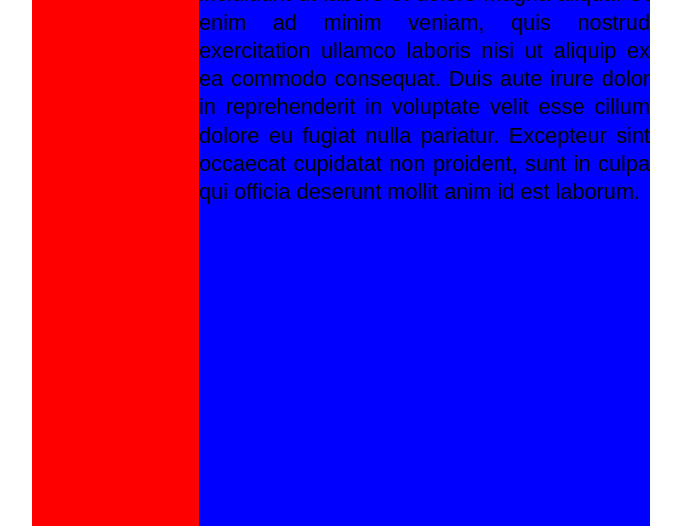
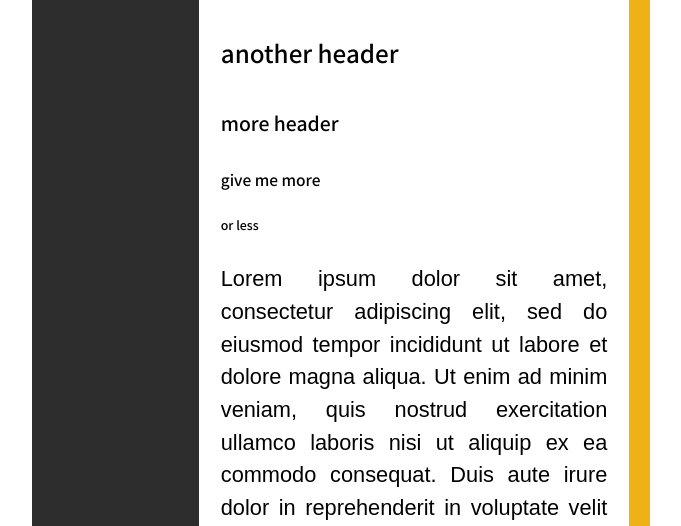
Before and after one commit to kylejamesross/resume, a Gatsby site: page / in a window 1280 px wide. Shown: the part 274-800 px from the top of the page, without its empty margins (299-980 px from the left). Built offline with nearby package versions, Linux system fonts and the light colour scheme; Gatsby itself is replaced by a stand-in of ours.

Commit message:
Finish grid columns and spacing

```diff
--- a/src/components/GlobalStyle.js
+++ b/src/components/GlobalStyle.js
@@ -40,47 +40,53 @@ main {
 }
 
 h1, h2, h3, h4, h5, h6, p {
-  line-height: 1.3;
-  margin: ${({ theme }) => `${theme.font.sizes.baseline}rem`} 0;
+  line-height: ${({ theme }) => theme.font.sizes.baseline};
 }
 
 h1, h2 {
-  font-family: 'Raleway', sans-serif;
+  font-family: ${({ theme }) => theme.font.families.header};
   font-weight: bold;
 }
 
 h3, h4, h5, h6 {
-  font-family: 'Assistant', sans-serif;
+  font-family: ${({ theme }) => theme.font.families.subHeader};
   font-weight: 600;
 }
 
 h1 {
   font-size: ${({ theme }) => `${theme.font.sizes.h1}rem`};
+  margin: ${({ theme }) => `${theme.spacing.h1}rem 0`};
 }
 
 h2 {
   font-size: ${({ theme }) => `${theme.font.sizes.h2}rem`};
+  margin: ${({ theme }) => `${theme.spacing.h2}rem 0`};
 }
 
 h3 {
   font-size: ${({ theme }) => `${theme.font.sizes.h3}rem`};
+  margin: ${({ theme }) => `${theme.spacing.h3}rem 0`};
 }
 
 h4 {
   font-size: ${({ theme }) => `${theme.font.sizes.h4}rem`};
+  margin: ${({ theme }) => `${theme.spacing.h4}rem 0`};
 }
 
 h5 {
   font-size: ${({ theme }) => `${theme.font.sizes.h5}rem`};
+  margin: ${({ theme }) => `${theme.spacing.h5}rem 0`};
 }
 
 h6 {
   font-size: ${({ theme }) => `${theme.font.sizes.h6}rem`};
+  margin: ${({ theme }) => `${theme.spacing.h6}rem 0`};
 }
 
 p {
   font-size: ${({ theme }) => `${theme.font.sizes.p}rem`};
-  font-family: "Noto Serif JP", sans-serif;
+  margin: ${({ theme }) => `${theme.spacing.p}rem 0`};
+  font-family: ${({ theme }) => theme.font.families.paragraph};
   font-weight: 400;
   text-align: justify;
 }
--- a/src/components/LayoutGrid.js
+++ b/src/components/LayoutGrid.js
@@ -10,27 +10,11 @@ const LayoutGrid = styled.div`
     height: 100%;
   }
 
-  div:first-child {
-    background-color: red;
-  }
-
-  div:nth-child(2) {
-    background-color: blue;
-  }
-
   @media print {
     display: grid;
     grid-template-columns: 1fr 2.7fr;
     height: 100%;
   }
-
-  div:first-child {
-    background-color: red;
-  }
-
-  div:nth-child(2) {
-    background-color: blue;
-  }
 `
 
 export default LayoutGrid
--- /dev/null
+++ b/src/components/LayoutGridColumn.js
@@ -0,0 +1,7 @@
+import styled from "styled-components"
+
+const LayoutGridColumn = styled.div`
+  padding: ${({ theme }) => `${theme.font.sizes.base}rem`};
+`
+
+export default LayoutGridColumn
--- /dev/null
+++ b/src/components/LeftLayoutGridColumn.js
@@ -0,0 +1,23 @@
+import React from "react"
+import LayoutGridColumn from "./LayoutGridColumn"
+import { StaticImage } from "gatsby-plugin-image"
+import styled from "styled-components"
+
+const StyledLeftLayoutGridColumn = styled(LayoutGridColumn)`
+  background-color: ${({ theme }) => theme.colors.secondary};
+  padding-top: ${({ theme }) => `${theme.font.sizes.base * 2}rem`};
+`
+
+const LeftLayoutGridColumn = () => (
+  <StyledLeftLayoutGridColumn>
+    <StaticImage
+      src="../images/gatsby-astronaut.png"
+      width={300}
+      quality={95}
+      formats={["AUTO", "WEBP", "AVIF"]}
+      alt="A Gatsby astronaut"
+    />
+  </StyledLeftLayoutGridColumn>
+)
+
+export default LeftLayoutGridColumn
--- /dev/null
+++ b/src/components/RightLayoutGridColumn.js
@@ -0,0 +1,33 @@
+import React from "react"
+import styled from "styled-components"
+import LayoutGridColumn from "./LayoutGridColumn"
+
+const StyledLayoutGridColumn = styled(LayoutGridColumn)`
+  border-top: ${({ theme }) =>
+    `${theme.font.sizes.base}rem solid ${theme.colors.primary}`};
+  border-right: ${({ theme }) =>
+    `${theme.font.sizes.base}rem solid ${theme.colors.primary}`};
+  background-clip: border-box;
+`
+
+const RightLayoutGridColumn = () => (
+  <StyledLayoutGridColumn>
+    <h1>Hello World</h1>
+    <h2>Lets go!</h2>
+    <h3>another header</h3>
+    <h4>more header</h4>
+    <h5>give me more</h5>
+    <h6>or less</h6>
+    <p>
+      Lorem ipsum dolor sit amet, consectetur adipiscing elit, sed do eiusmod
+      tempor incididunt ut labore et dolore magna aliqua. Ut enim ad minim
+      veniam, quis nostrud exercitation ullamco laboris nisi ut aliquip ex ea
+      commodo consequat. Duis aute irure dolor in reprehenderit in voluptate
+      velit esse cillum dolore eu fugiat nulla pariatur. Excepteur sint occaecat
+      cupidatat non proident, sunt in culpa qui officia deserunt mollit anim id
+      est laborum.
+    </p>
+  </StyledLayoutGridColumn>
+)
+
+export default RightLayoutGridColumn
--- a/src/components/providers/ThemeProvider.js
+++ b/src/components/providers/ThemeProvider.js
@@ -8,15 +8,21 @@ const getTheme = () => {
 
   const getScaledSize = pow => base * scalingFactor ** pow
 
-  console.log(getScaledSize(3))
-
   return {
     aspectRatioWidth: 8.5,
     aspectRatioHeight: 11,
     minScreenSize: 550,
     maxScreenSize: 1300,
+    colors: {
+      primary: "#f0b117",
+      secondary: "#2d2d2d",
+    },
     font: {
-      families: {},
+      families: {
+        header: "'Raleway', sans-serif",
+        subHeader: "'Assistant', sans-serif",
+        paragraph: "'Noto Serif JP', sans-serif",
+      },
       sizes: {
         minFont: 14,
         maxFont: 22,
@@ -31,6 +37,15 @@ const getTheme = () => {
         p: getScaledSize(0),
       },
     },
+    spacing: {
+      h1: getScaledSize(4),
+      h2: getScaledSize(3),
+      h3: getScaledSize(2),
+      h4: getScaledSize(1),
+      h5: getScaledSize(0),
+      h6: getScaledSize(-1),
+      p: getScaledSize(1),
+    },
   }
 }
 
--- a/src/pages/index.js
+++ b/src/pages/index.js
@@ -1,9 +1,10 @@
 import * as React from "react"
-import { StaticImage } from "gatsby-plugin-image"
 import Seo from "../components/seo"
 import Providers from "../components/providers/Providers"
 import GlobalStyle from "../components/GlobalStyle"
 import LayoutGrid from "../components/LayoutGrid"
+import LeftLayoutGridColumn from "../components/LeftLayoutGridColumn"
+import RightLayoutGridColumn from "../components/RightLayoutGridColumn"
 import Content from "../components/Content"
 
 const IndexPage = () => (
@@ -12,28 +13,8 @@ const IndexPage = () => (
     <Seo title="Kyle Ross - Resume" />
     <Content>
       <LayoutGrid>
-        <div>
-          <StaticImage
-            src="../images/gatsby-astronaut.png"
-            width={300}
-            quality={95}
-            formats={["AUTO", "WEBP", "AVIF"]}
-            alt="A Gatsby astronaut"
-          />
-        </div>
-        <div>
-          <h1>Hello World</h1>
-          <h2>Lets go!</h2>
-          <p>
-            Lorem ipsum dolor sit amet, consectetur adipiscing elit, sed do
-            eiusmod tempor incididunt ut labore et dolore magna aliqua. Ut enim
-            ad minim veniam, quis nostrud exercitation ullamco laboris nisi ut
-            aliquip ex ea commodo consequat. Duis aute irure dolor in
-            reprehenderit in voluptate velit esse cillum dolore eu fugiat nulla
-            pariatur. Excepteur sint occaecat cupidatat non proident, sunt in
-            culpa qui officia deserunt mollit anim id est laborum.
-          </p>
-        </div>
+        <LeftLayoutGridColumn />
+        <RightLayoutGridColumn />
       </LayoutGrid>
     </Content>
   </Providers>
```
